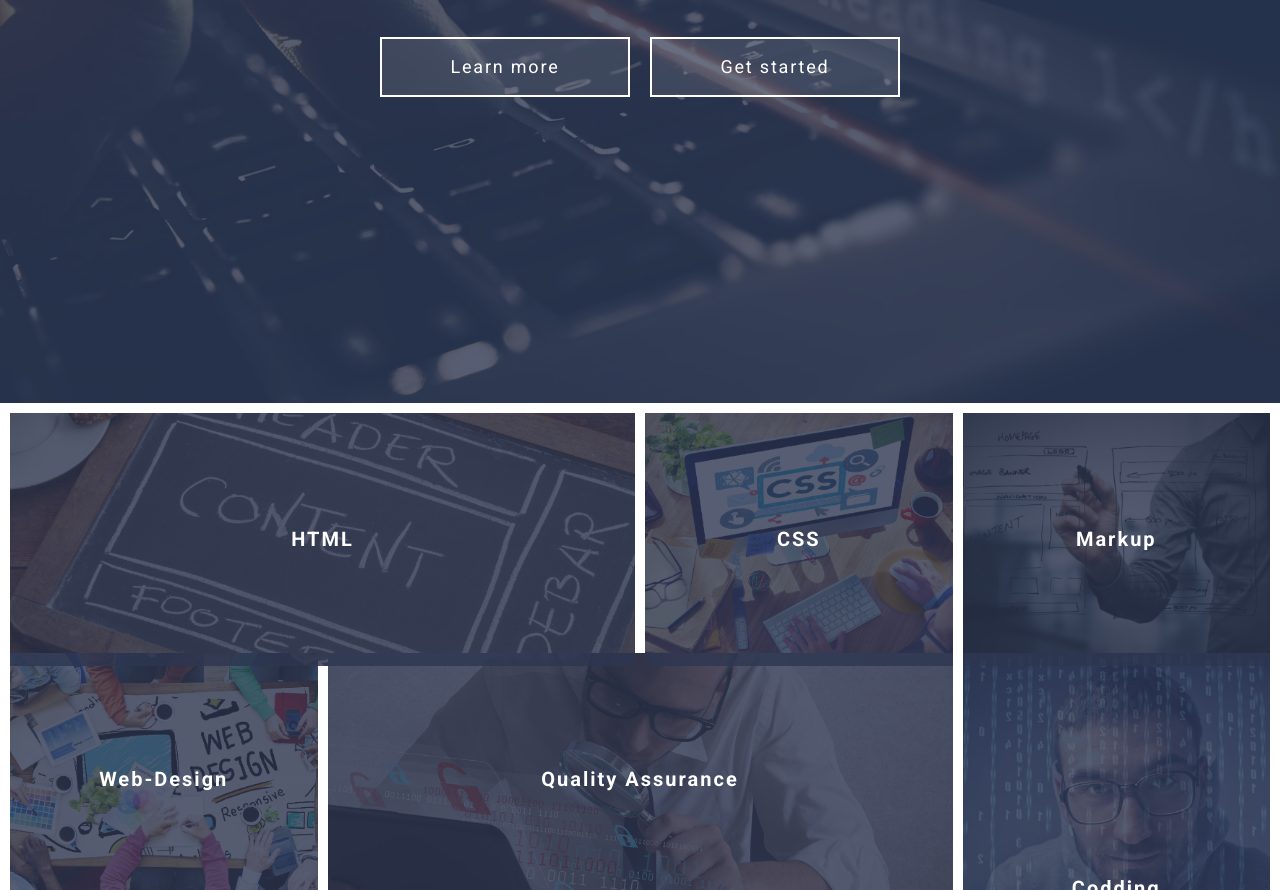
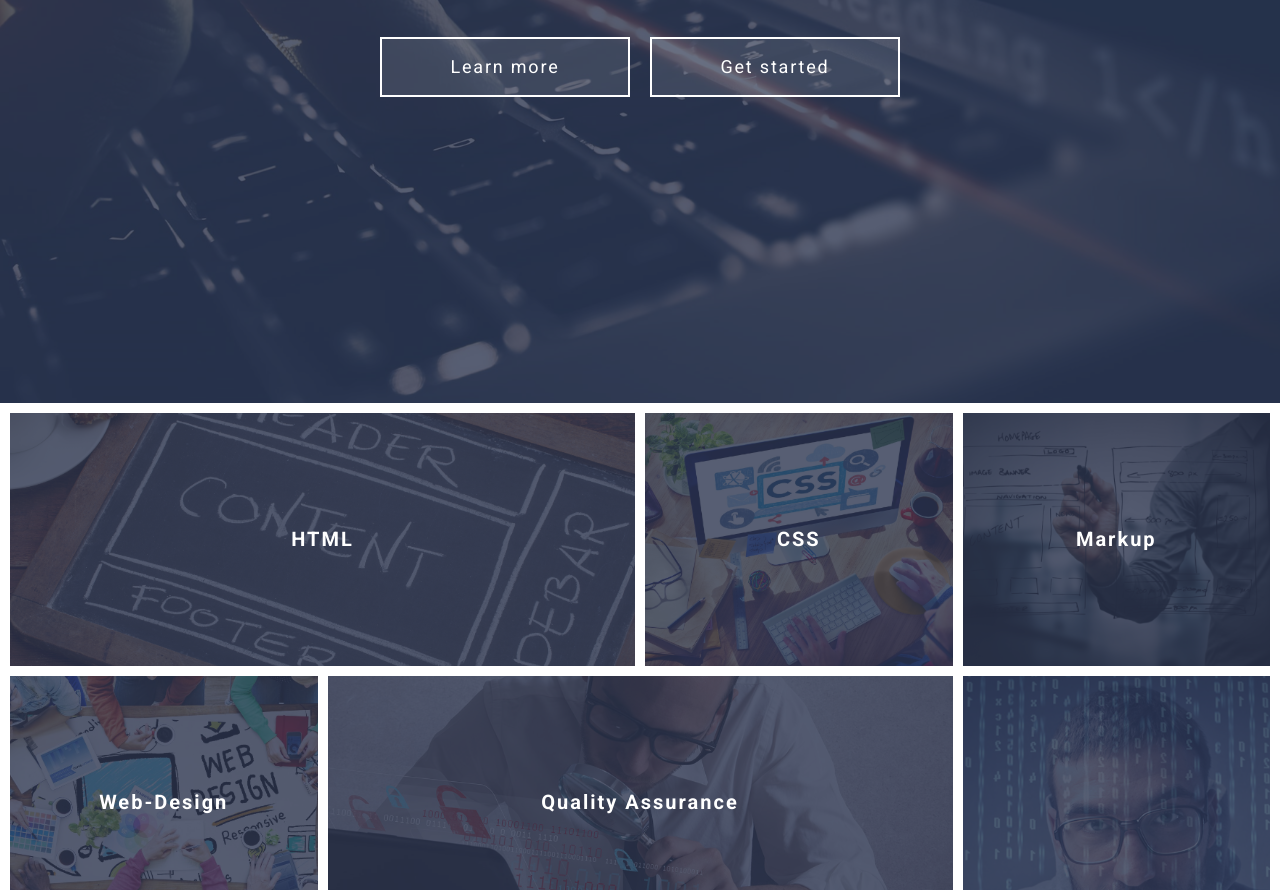
Before and after one commit to VitaTretiak/Grid-Template-Project, a website: page index.html in a window 1280 px wide. Shown: the part 397-1287 px from the top of the page. Drawn offline with Linux system fonts and the light colour scheme.

Commit message:
исправление в skills

```diff
--- a/assets/scss/sections/_section-skills.scss
+++ b/assets/scss/sections/_section-skills.scss
@@ -37,9 +37,11 @@
         }
     }
     &__container {
+
         display: grid;
-        grid-auto-rows: 230px;
         padding-bottom: $gap;
+
+
         @include lg-min {
             grid-gap: $gap / 2;
             grid-template-columns: repeat(4, 1fr);
```
Also changed, not shown: assets/css/style.css.
